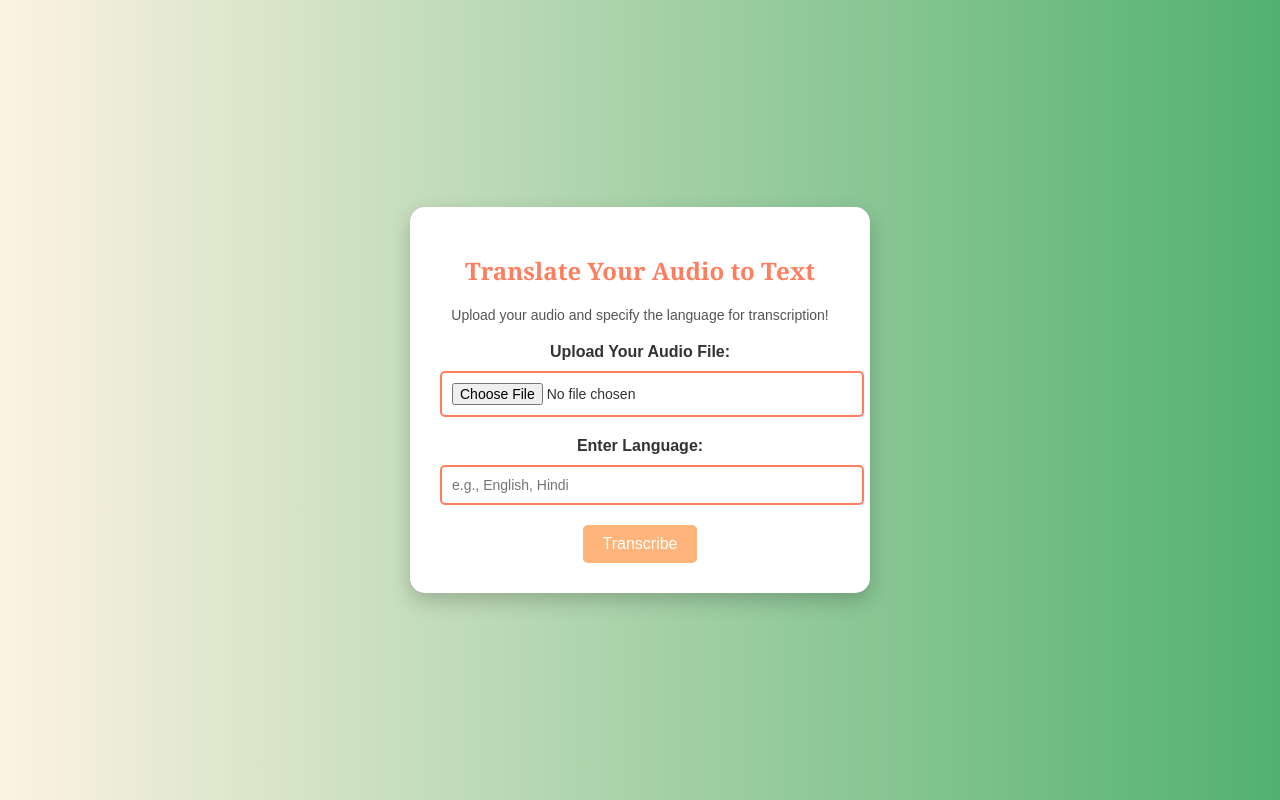
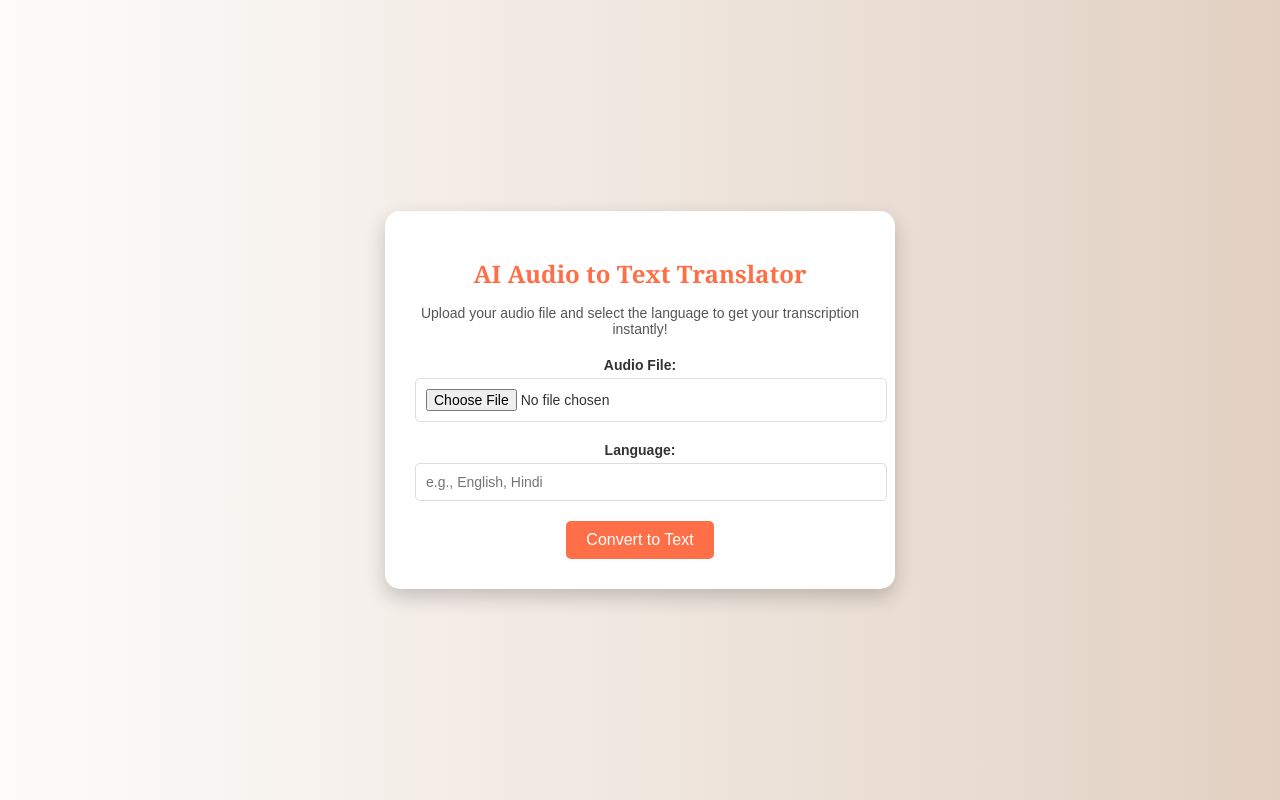
Before and after one commit to prathmesh7317/Audio_to_Text_Using_Gemeini_AI, a Flask app: page / in a window 1280 px wide. Run offline with Flask 3, Linux system fonts and the light colour scheme.

Commit message:
Update index.html

```diff
--- a/templates/index.html
+++ b/templates/index.html
@@ -3,12 +3,12 @@
 <head>
   <meta charset="UTF-8">
   <meta name="viewport" content="width=device-width, initial-scale=1.0">
-  <title>Audio to Text Translator</title>
+  <title>AI Audio to Text Translator</title>
   <style>
     body {
       font-family: 'Arial', sans-serif;
-      background: linear-gradient(to right, #ee9d1120, #52b170);
-      color: #ffffff;
+      background: linear-gradient(to right, #fdfcfb, #e2d1c3);
+      color: #333;
       margin: 0;
       padding: 0;
       display: flex;
@@ -21,8 +21,8 @@
       background: #ffffff;
       border-radius: 15px;
       box-shadow: 0 8px 20px rgba(0, 0, 0, 0.2);
-      max-width: 400px;
-      width: 100%;
+      max-width: 450px;
+      width: 90%;
       padding: 30px;
       text-align: center;
     }
@@ -30,8 +30,8 @@
     .container h1 {
       font-family: 'Georgia', serif;
       font-size: 24px;
-      color: #ff7e5f;
-      margin-bottom: 20px;
+      color: #ff6f47;
+      margin-bottom: 15px;
     }
 
     .container p {
@@ -41,25 +41,25 @@
     }
 
     .container label {
-      font-size: 16px;
+      font-size: 14px;
       font-weight: bold;
       color: #333;
       display: block;
-      margin-bottom: 10px;
+      margin-bottom: 5px;
     }
 
     .container input {
       width: 100%;
       padding: 10px;
       margin-bottom: 20px;
-      border: 2px solid #ff7e5f;
+      border: 1px solid #ddd;
       border-radius: 5px;
       font-size: 14px;
       color: #333;
     }
 
     .container button {
-      background: #feb47b;
+      background: #ff6f47;
       color: #fff;
       border: none;
       padding: 10px 20px;
@@ -70,43 +70,44 @@
     }
 
     .container button:hover {
-      background: #f129ff;
+      background: #e65b36;
     }
 
     .transcription-result {
       margin-top: 20px;
-      padding: 20px;
+      padding: 15px;
       background: #f9f3f3;
       border-radius: 10px;
+      border: 1px solid #ff6f47;
       color: #333;
       text-align: left;
     }
 
     .transcription-result h2 {
       font-size: 18px;
-      color: #ff7e5f;
+      color: #ff6f47;
       margin-bottom: 10px;
     }
   </style>
 </head>
 <body>
   <div class="container">
-    <h1>Translate Your Audio to Text</h1>
-    <p>Upload your audio and specify the language for transcription!</p>
+    <h1>AI Audio to Text Translator</h1>
+    <p>Upload your audio file and select the language to get your transcription instantly!</p>
 
     <form action="/transcribe" method="POST" enctype="multipart/form-data">
-      <label for="audio">Upload Your Audio File:</label>
+      <label for="audio">Audio File:</label>
       <input type="file" id="audio" name="audio" accept="audio/*" required>
 
-      <label for="language">Enter Language:</label>
+      <label for="language">Language:</label>
       <input type="text" id="language" name="language" placeholder="e.g., English, Hindi" required>
 
-      <button type="submit">Transcribe</button>
+      <button type="submit">Convert to Text</button>
     </form>
 
     {% if transcription %}
     <div class="transcription-result">
-      <h2>Transcribed Text:</h2>
+      <h2>Transcription:</h2>
       <p>{{ transcription }}</p>
     </div>
     {% endif %}
```
